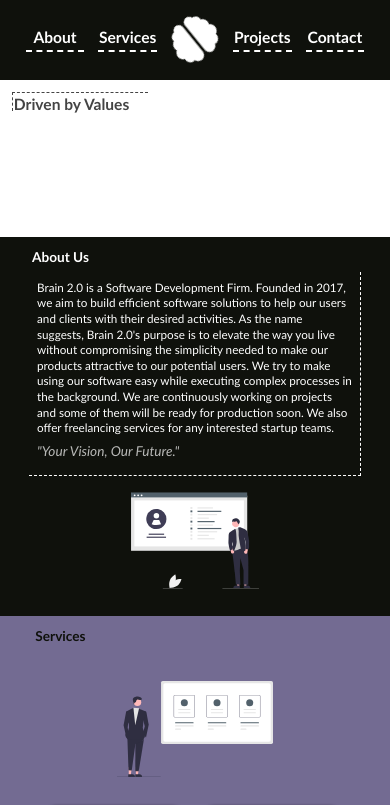
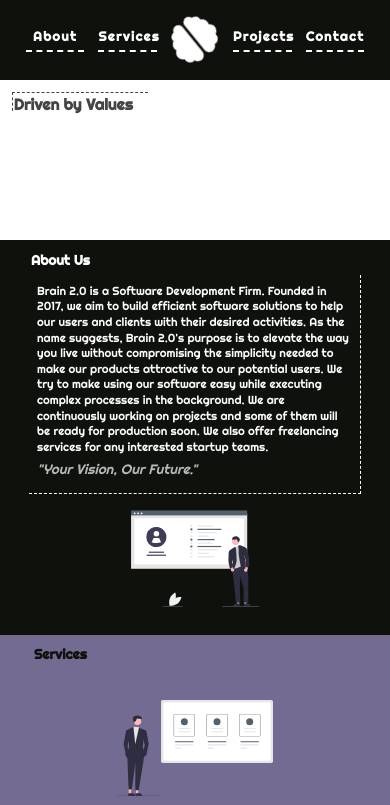
Before and after one commit to karimfawaz/brainTwoPoint0-website, a Next.js app: page / in a window 390 px wide. Shown: the top 805 px of the page. Built offline with nearby package versions, Linux system fonts and the light colour scheme.

Commit message:
Changed Font Family

```diff
--- a/pages/index.js
+++ b/pages/index.js
@@ -24,6 +24,10 @@ export default function Home() {
       <Head>
         <title>Brain 2.0</title>
         <meta name="viewport" content="width=device-width, initial-scale=1.0"></meta>
+
+        <link rel="preconnect" href="https://fonts.googleapis.com"/>
+<link rel="preconnect" href="https://fonts.gstatic.com" crossorigin/>
+<link href="https://fonts.googleapis.com/css2?family=Righteous&display=swap" rel="stylesheet"/>
       </Head>
       <Splash />
       <Nav />
--- a/styles/Nav.module.css
+++ b/styles/Nav.module.css
@@ -12,7 +12,7 @@
  .navItem {
      color: white;
      font-weight: bold;
-     font-size: 2vw;
+     font-size: 1.75vw;
      border-bottom: 0.3vw dashed white;
      text-align: center;
      height: 2.75vw;
@@ -51,8 +51,9 @@
 
  @media only screen and (max-width:600px) {
      .navItem {
-         font-size: 4vw;
+         font-size: 3.35vw;
          border-bottom: .75vw dashed white;
+         letter-spacing: .35vw;
          height: 6vw;
          width: 15vw;
      }
--- a/styles/Splash.module.css
+++ b/styles/Splash.module.css
@@ -44,10 +44,10 @@
         width: 0ch;
     }
     50% {
-        width: 32ch;
+        width: 28.5ch;
     }
     100% {
-        width: 32ch;
+        width: 28.5ch;
     }
 }
 
@@ -115,10 +115,10 @@
             width: 0ch;
         }
         50% {
-            width: 31.5ch;
+            width: 28.5ch;
         }
         100% {
-            width: 31.5ch;
+            width: 28.5ch;
         }
     }
 }
--- a/styles/globals.css
+++ b/styles/globals.css
@@ -7,7 +7,7 @@
 html, body {
     padding: 0;
     margin: 0;
-    font-family: 'Trebuchet MS', sans-serif;
+    font-family: 'Righteous', sans-serif;
     scroll-behavior: smooth;
     overflow-x: hidden;
     animation: display 5s forwards;
```
